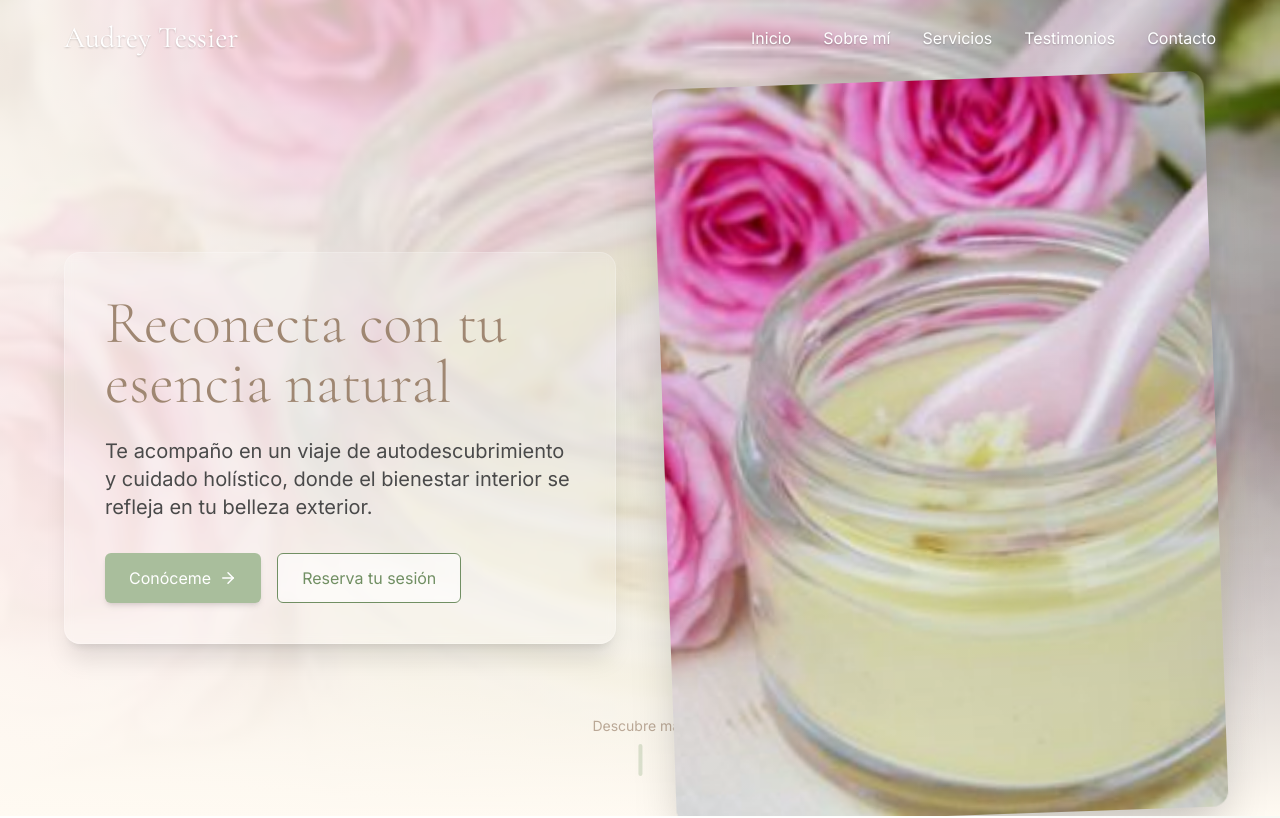
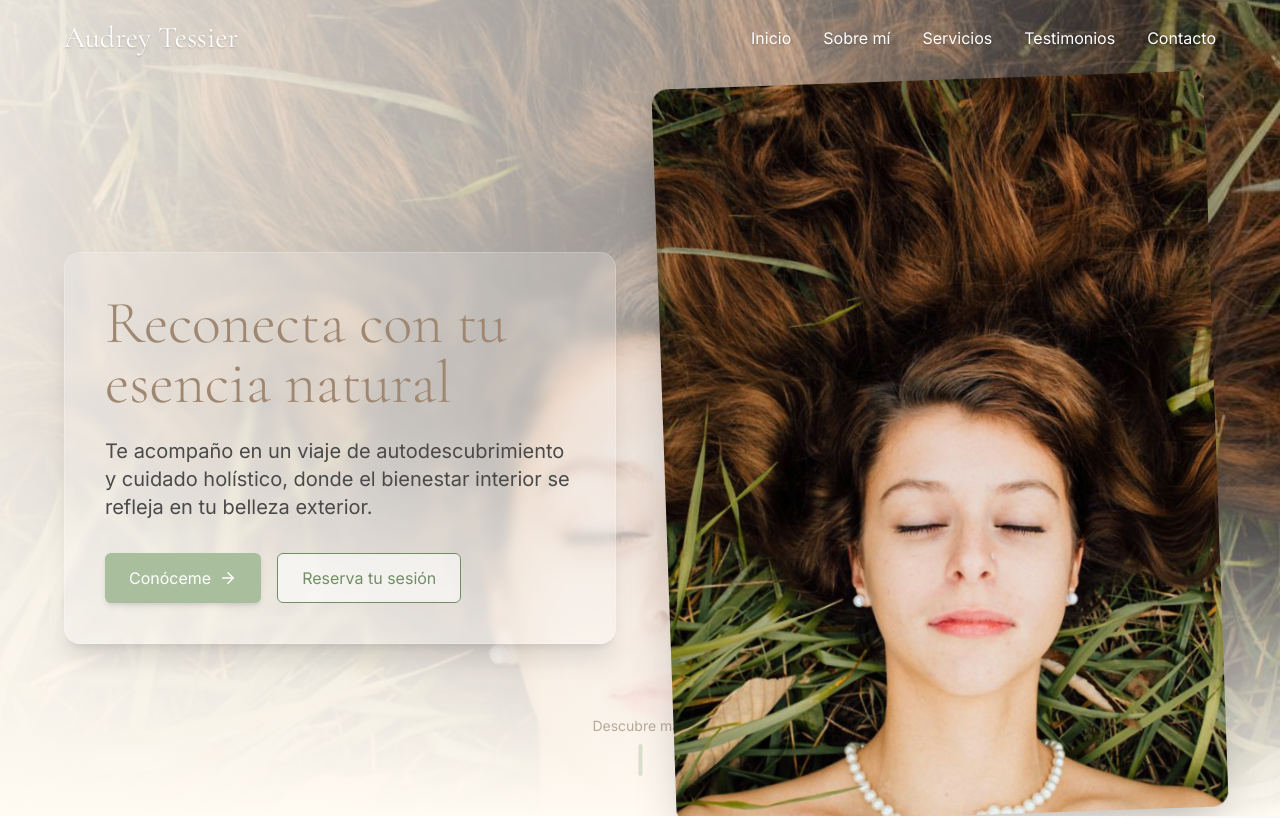
Before and after one commit to LepcsikMike/aura-naturelle-web, a React (Vite) app: page / in a window 1280 px wide. Shown: the top 818 px of the page. Built offline with nearby package versions, Linux system fonts and the light colour scheme.

Commit message:
Replace ParallaxHero image
Replace the background image in `ParallaxHero.tsx` with the user-provided image.

```diff
--- a/src/components/ParallaxHero.tsx
+++ b/src/components/ParallaxHero.tsx
@@ -22,7 +22,7 @@ const ParallaxHero = () => {
       <div
         className="absolute inset-0 z-0"
         style={{
-          backgroundImage: "url('/lovable-uploads/4c745010-0977-46c1-a492-eb3ed4aa9d29.png')",
+          backgroundImage: "url('/lovable-uploads/a9582a4d-a398-4560-9bc6-cc040fd9026b.png')",
           backgroundSize: "cover",
           backgroundPosition: "center",
           filter: "brightness(0.9)",
@@ -86,7 +86,7 @@ const ParallaxHero = () => {
         >
           <div className="aspect-[3/4] rounded-2xl overflow-hidden shadow-2xl transform -rotate-2 hover:rotate-0 transition-all duration-700">
             <img
-              src="/lovable-uploads/4c745010-0977-46c1-a492-eb3ed4aa9d29.png"
+              src="/lovable-uploads/a9582a4d-a398-4560-9bc6-cc040fd9026b.png"
               alt="Audrey Tessier"
               className="object-cover w-full h-full"
             />
```
Also changed, not shown: public/lovable-uploads/a9582a4d-a398-4560-9bc6-cc040fd9026b.png (added).
